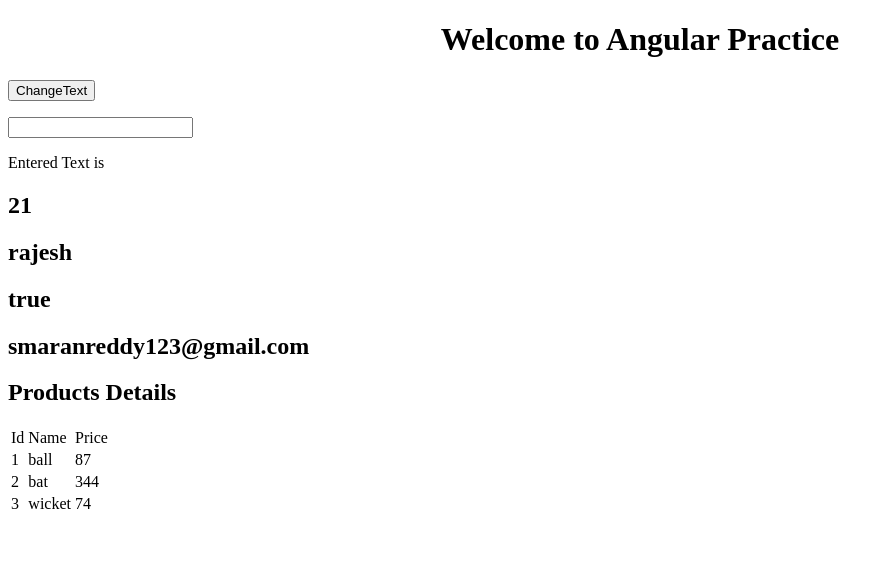
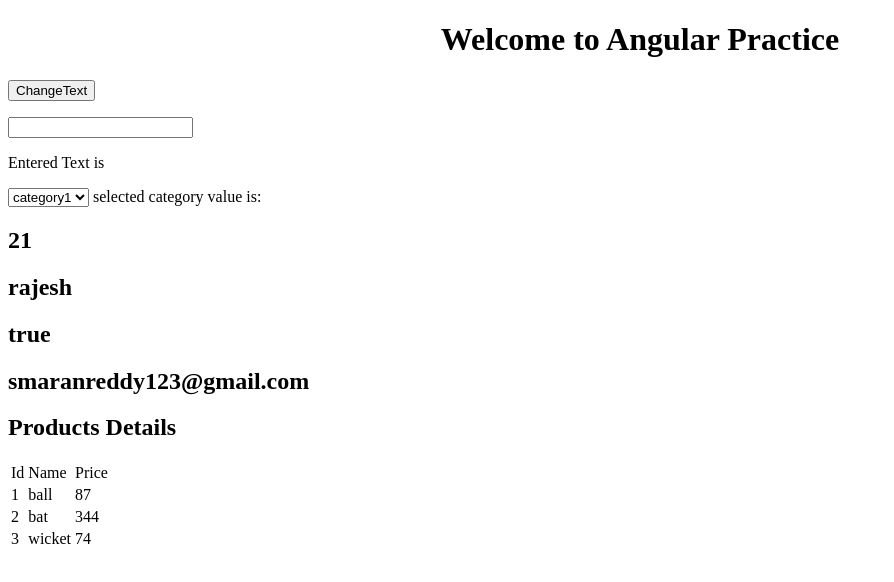
Before and after one commit to smaran123/angular5, an Angular app: page / in a window 1280 px wide. Shown: the top 582 px of the page, without its empty margins (0-894 px from the left). Built offline with nearby package versions, Linux system fonts and the light colour scheme.

Commit message:
Change event in angular 5

```diff
--- a/src/app/app.component.html
+++ b/src/app/app.component.html
@@ -9,6 +9,15 @@
 <p>{{result}}</p>
 <input type="text" (keyup)="changeMe($event)">
 <p>Entered Text is {{movieName}}</p>
+<form>
+  <select (change)="display($event)">
+    <option value="c1">category1</option>
+    <option value="c2">category2</option>
+    <option value="c3">category3</option>
+    <option value="c4">category4</option>
+  </select>
+  selected category value is: {{state}}
+  </form>
 <h2> {{ age }} </h2>
 
 <h2> {{fullName}} </h2>
--- a/src/app/app.component.ts
+++ b/src/app/app.component.ts
@@ -14,6 +14,7 @@
   email: any;
   result: string = "";
   movieName: string = '';
+  state: string = '';
 
   products: Product[];
 
@@ -53,4 +54,8 @@
     this.movieName = event.target.value;
   }
 
+  display(event: any) {
+    this.state = event.target.value;
+  }
+
 }
```
